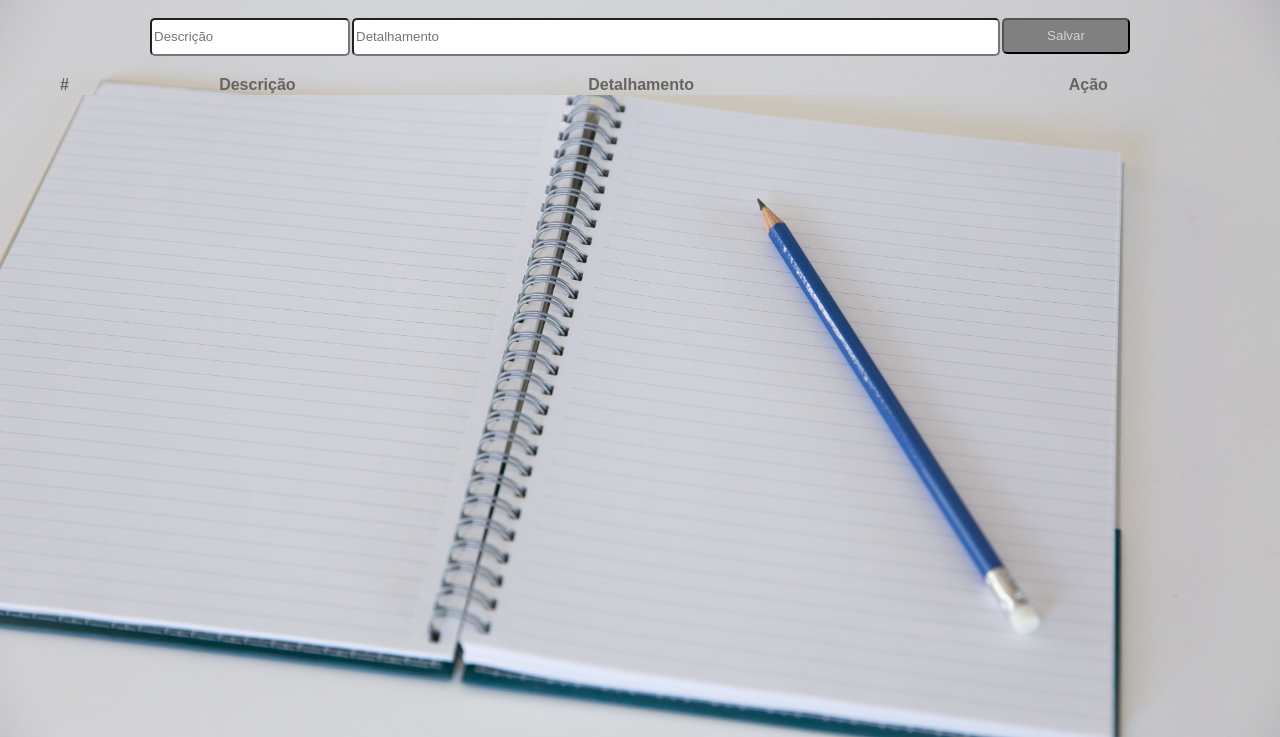
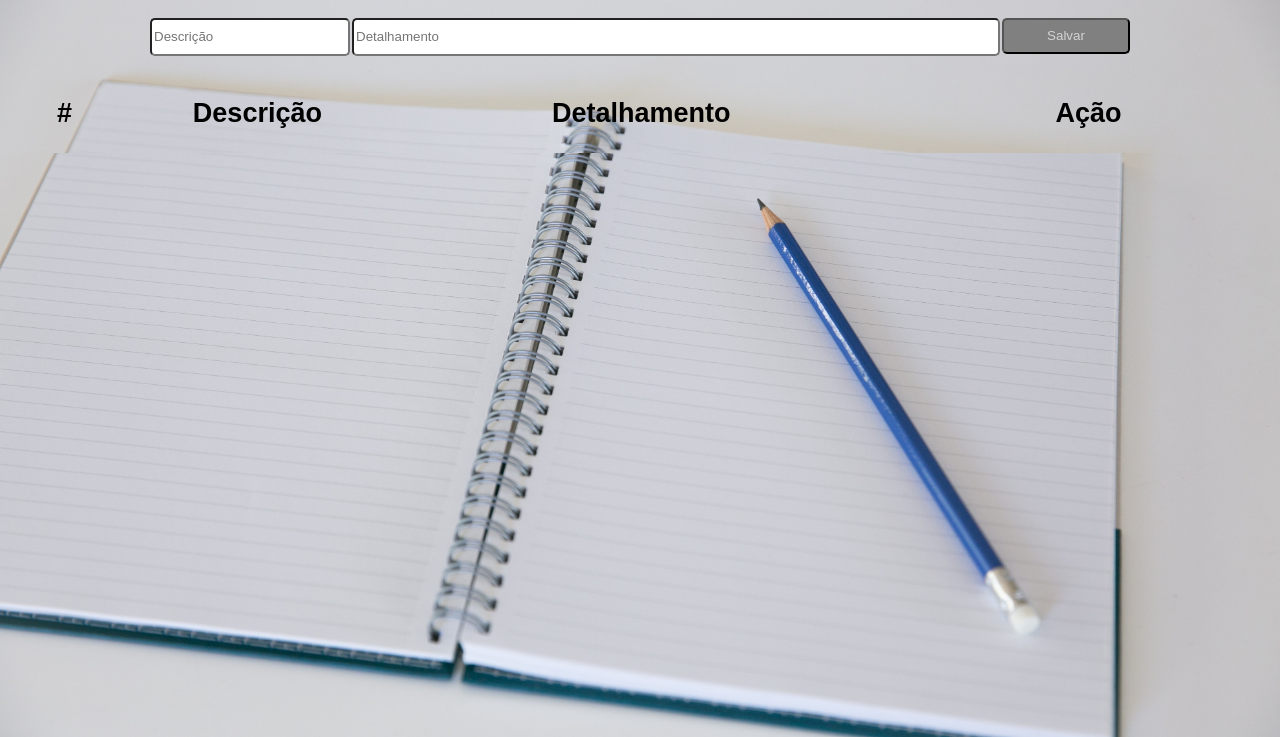
Before and after one commit to FabioLuz87/scrapbook-system, a website: page message.html in a window 1280 px wide. Shown: the part 63-800 px from the top of the page. Drawn offline with Linux system fonts and the light colour scheme.

Commit message:
Changed table colors

```diff
--- a/CSS/styleMessages.css
+++ b/CSS/styleMessages.css
@@ -49,6 +49,9 @@ h1{
     border-collapse: collapse;
     width: 100vmax;
     text-align: center;
+    color: black;
+    font-size: large;
+
 }
 
 tr:nth-child(even) {background-color:lightgray;}
@@ -63,6 +66,7 @@ tr:nth-child(even) {background-color:lightgray;}
 
 .detail_column{
     width: 40vmax;
+    font-weight: bold;
 }
 
 .buttons_column{
--- a/message.html
+++ b/message.html
@@ -20,10 +20,10 @@
     <table class="table_style">
         <thead>
             <tr>
-                <th class="identificator">#</th>
-                <th class="description_column">Descrição</th>
-                <th class="detail_column">Detalhamento</th>
-                <th class="buttons_column">Ação</th>
+                <th class="identificator"> <h2>#</h2></th>
+                <th class="description_column"><h2>Descrição</h2></th>
+                <th class="detail_column"><h2>Detalhamento</h2></th>
+                <th class="buttons_column"><h2>Ação</h2></th>
             </tr>
         </thead>
         <tbody id="dinamic-table">
```
